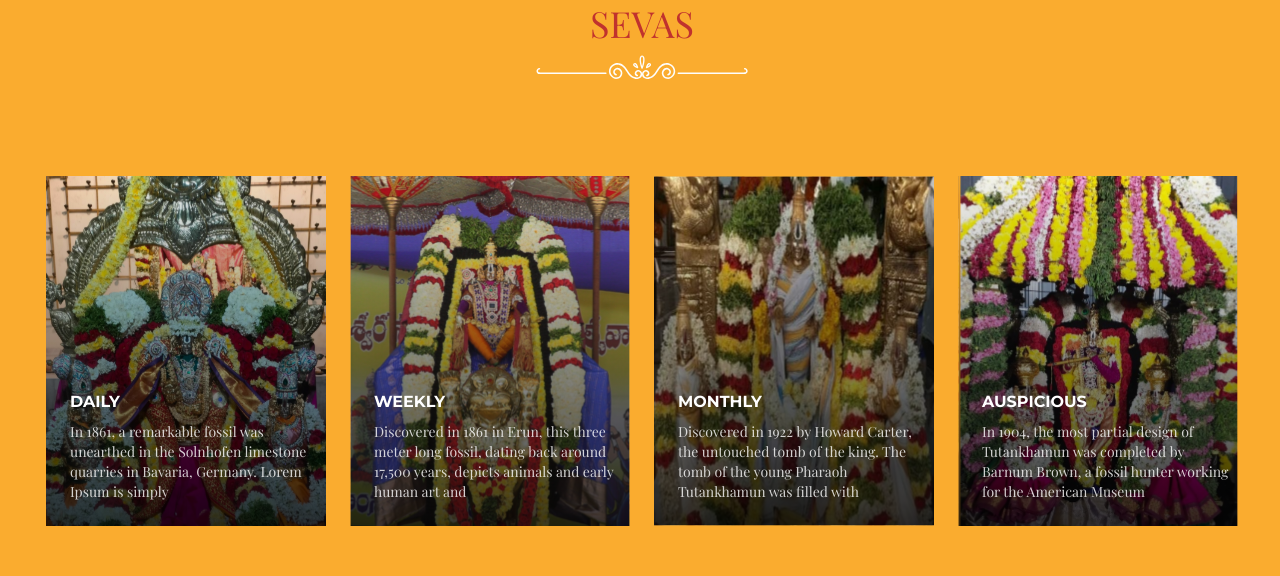
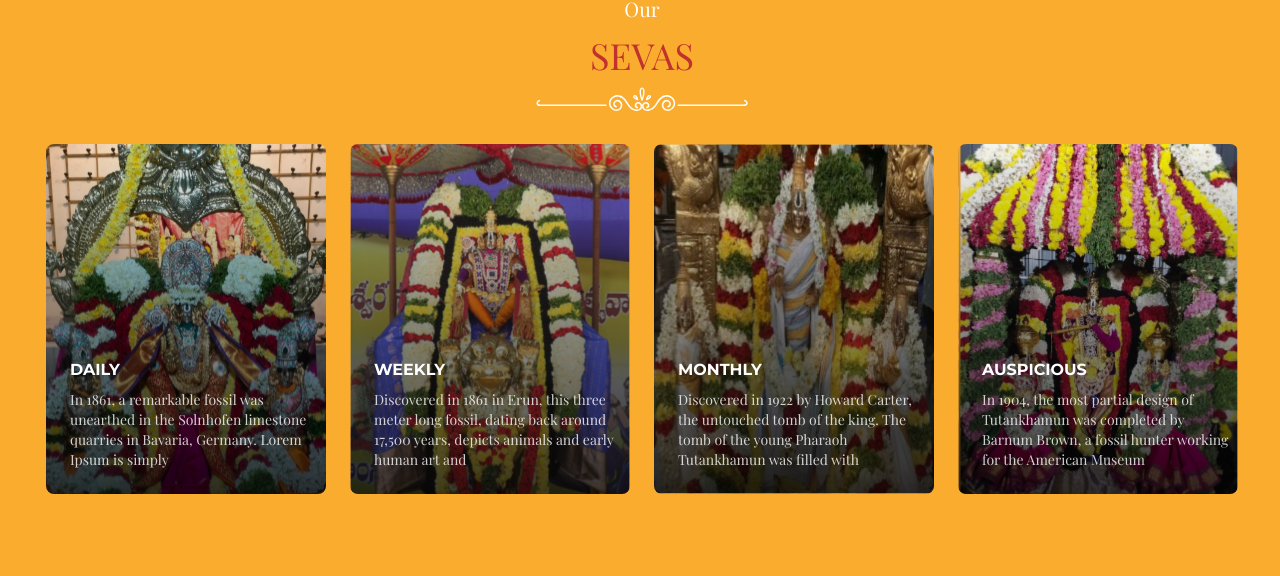
Before and after one commit to sisi-tarak/SriLakshmiPadmavathiTemple, a React (Vite) app: page / in a window 1280 px wide. Shown: the part 827-1403 px from the top of the page. Built offline with nearby package versions, Linux system fonts and the light colour scheme; a web font is replaced by a local one.

Commit message:
sections margin updated

```diff
--- a/src/components/Gallary/Gallary.jsx
+++ b/src/components/Gallary/Gallary.jsx
@@ -22,7 +22,7 @@ const Gallary = () => {
   };
 
   return (
-    <section id="gallery" className="mt-14 mb-8 ">
+    <section id="gallery" className="mt-24">
       <div className="flex flex-col justify-center items-center gap-2">
         <h1 className="text-white">GALLERY</h1>
         <h1 className="text-xl sm:text-3xl md:text-4xl text-mainColor">
--- a/src/components/ResearchPage/Emap.jsx
+++ b/src/components/ResearchPage/Emap.jsx
@@ -6,7 +6,7 @@ const Emap = () => {
     <div className="w-full flex items-center justify-center md:p-4">
       <iframe
         src="https://www.google.com/maps/embed?pb=!1m23!1m12!1m3!1d62045.465753154436!2d79.40887814206545!3d13.606484113029035!2m3!1f0!2f0!3f0!3m2!1i1024!2i768!4f13.1!4m8!3e6!4m0!4m5!1s0x3a4d4bf2f209fdd1%3A0x9c2a075a7d399f6e!2sPadmavathi%20Temple%20Garden%2C%20Tiruchanur%2C%20Tirupati%2C%20Andhra%20Pradesh!3m2!1d13.6064875!2d79.4500781!5e0!3m2!1sen!2sin!4v1743435038343!5m2!1sen!2sin"
-        className="w-full lg:w-[80%] 2xl:w-[60%] h-96 md:h-[500px]" // Responsive width and fixed height
+        className="w-full lg:w-[80%] 2xl:w-[60%] h-96 md:h-[500px] rounded-lg" // Responsive width and fixed height
 
         style={{ border: 0 }}
         allowFullScreen
--- a/src/components/ResearchPage/ResearchPage.jsx
+++ b/src/components/ResearchPage/ResearchPage.jsx
@@ -6,7 +6,7 @@ import Emap from "./Emap";
 function ResearchPage() {
 
   return (
-    <div className="research-page mt-14 mb-5">
+    <div className="research-page mt-24 mb-5">
       <div className="flex flex-col justify-center items-center gap-2">
         <h1 className="text-white">Showcase</h1>
         <h1 className="text-xl sm:text-3xl md:text-4xl text-mainColor">
@@ -14,7 +14,7 @@ function ResearchPage() {
         </h1>
         <img className="w-1/8 animate-pulse" src={white} alt="" />
       </div>
-      <div className="container flex mx-auto mt-8 mb-12">
+      <div className="container flex mx-auto mt-2 mb-12">
       <Emap />
       </div>
     </div>
--- a/src/components/Seva/Seva.jsx
+++ b/src/components/Seva/Seva.jsx
@@ -38,25 +38,20 @@ const Seva = () => {
   ];
 
   return (
-    <div id="sevas" className="relative h-full w-full py-8 md:py-16">
+    <div id="sevas" className="relative h-full w-full mt-24">
       <div className="flex flex-col items-center gap-2 md:gap-3 z-20">
         <h1 className="text-white text-lg md:text-xl">Our</h1>
         <h1 className="text-lg sm:text-2xl md:text-3xl lg:text-4xl text-mainColor text-center">
-         SEVAS
+          SEVAS
         </h1>
         <img className="w-1/8 animate-pulse" src={white} alt="" />
       </div>
 
-      <div className="relative hidden md:flex flex-row justify-center items-start gap-2 lg:gap-4 xl:gap-6 my-12 w-full md:w-[95%] lg:w-[90%] xl:w-[85%] mx-auto px-4 mt-0 md:mt-14 ">
+      <div className="relative hidden md:flex flex-row justify-center items-start gap-2 lg:gap-4 xl:gap-6 mt-8 w-full md:w-[95%] lg:w-[90%] xl:w-[85%] mx-auto px-4 ">
         {sevaItems.map((item) => (
           <div key={item.id} className="flex flex-col items-center ">
-            <div className="relative my-5">
-
-
-            </div>
-
             <div
-              className={`hover:translate-y-[-12px] h-[280px] lg:h-[320px] xl:h-[350px] w-[180px] lg:w-[230px] xl:w-[280px] ${item.bgClass} bg-cover bg-center relative transition-all duration-300 ease-in-out p-4 cursor-pointer`}
+              className={`hover:translate-y-[-12px] h-[280px] lg:h-[320px] xl:h-[350px] w-[180px] lg:w-[230px] xl:w-[280px] ${item.bgClass} bg-cover bg-center relative transition-all duration-300 ease-in-out p-4 cursor-pointer rounded-lg`}
             >
               <div className="text-white absolute bottom-4 p-2">
                 <h1 className="font-montserrat font-bold">{item.title}</h1>
```
